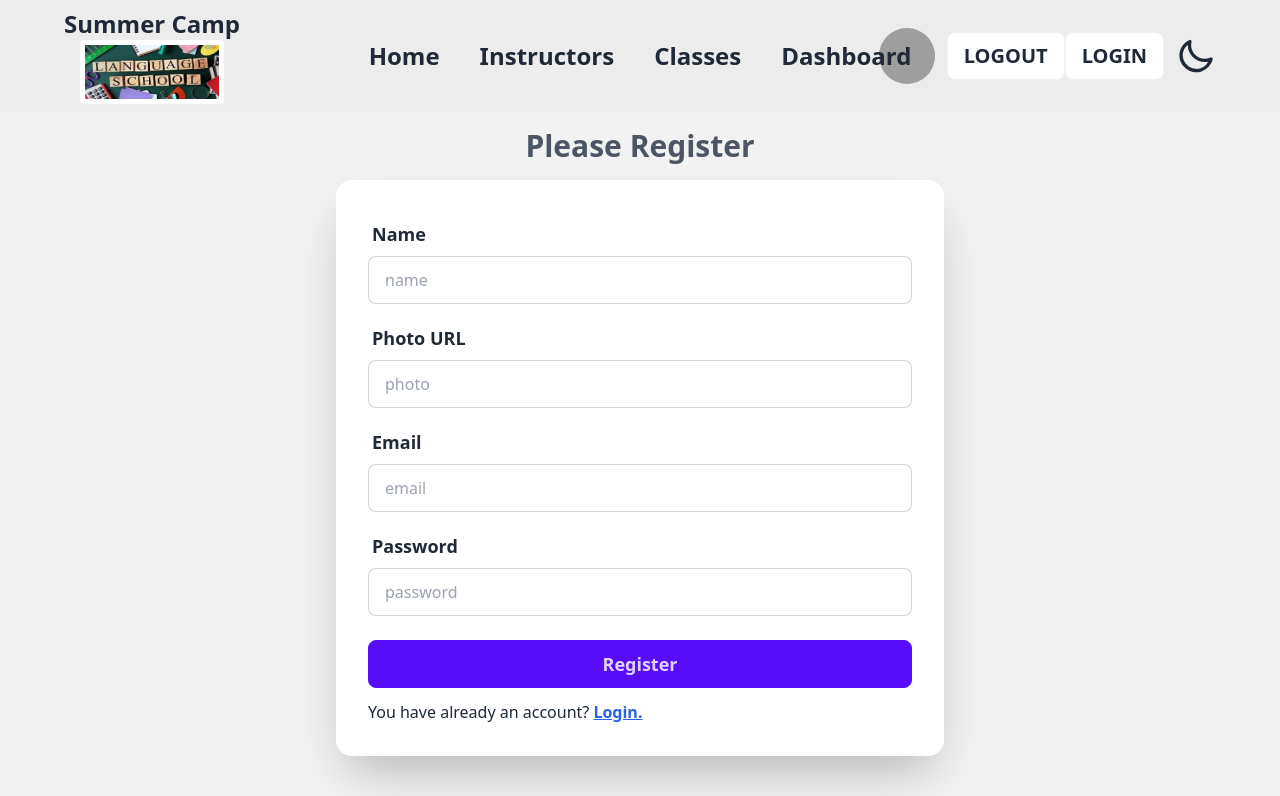
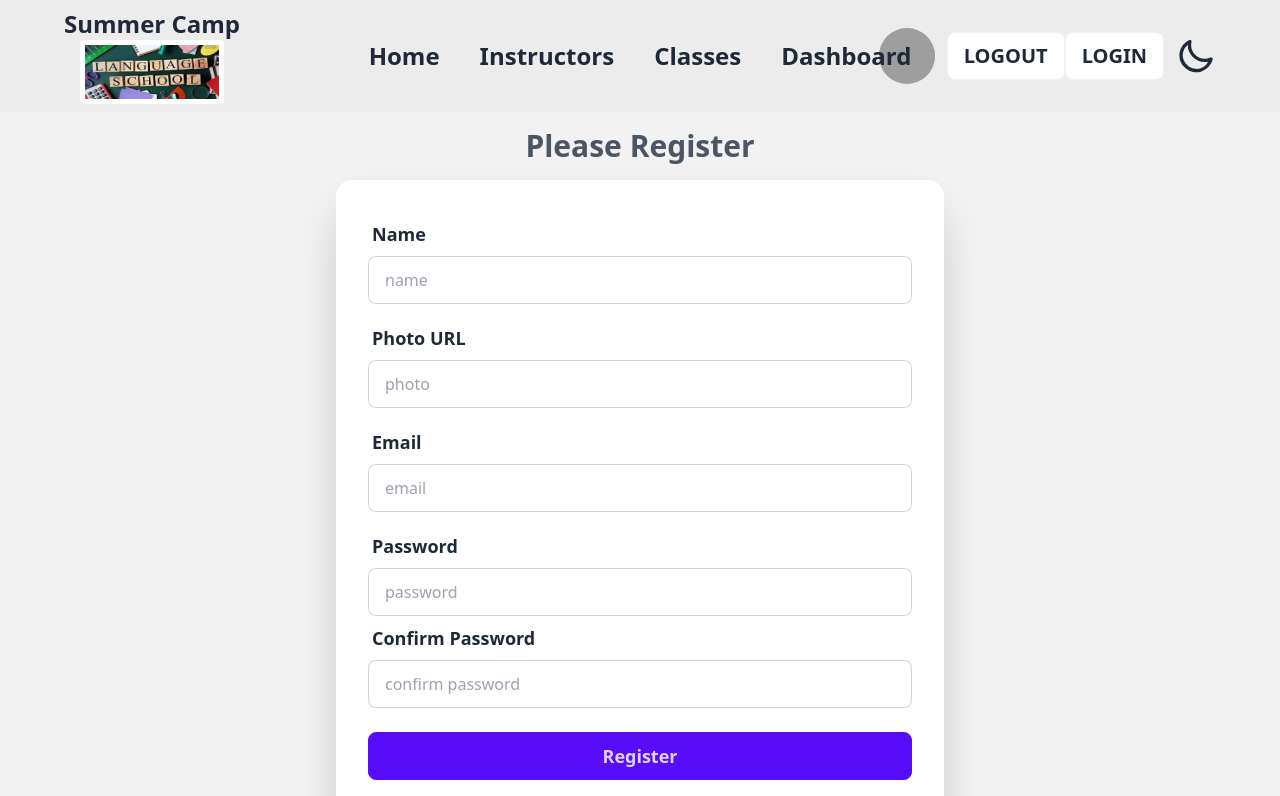
Before and after one commit to azaadd/summer-camp-client-side, a React (Create React App) app: page /register in a window 1280 px wide. Shown: the top 796 px of the page. Built offline with nearby package versions, Linux system fonts and the light colour scheme; grey boxes are pictures that could not be loaded.

Commit message:
added create AuthProvider

```diff
--- a/src/pages/register/Register.js
+++ b/src/pages/register/Register.js
@@ -41,6 +41,13 @@ const Register = () => {
                                 <input type="password" name='password' placeholder="password" className="input input-bordered" required />
 
                             </div>
+                            <div className="form-control">
+                                <label className="label">
+                                    <span className="label-text font-semibold text-lg">Confirm Password</span>
+                                </label>
+                                <input type="password" name='rePassword' placeholder="confirm password" className="input input-bordered" required />
+
+                            </div>
                             <div className="form-control mt-6">
                                 <input className="btn btn-primary font-semibold hover:bg-opacity-75 normal-case text-lg" type="submit" value="Register" />
                             </div>
--- /dev/null
+++ b/src/providers/AuthProvider.js
@@ -0,0 +1,26 @@
+import React, { createContext, useState } from 'react';
+import { getAuth } from "firebase/auth";
+import app from '../firebase/firebase.config';
+
+
+export const AuthContext = createContext();
+const auth = getAuth(app);
+
+const AuthProvider = ({children}) => {
+    const [user, setUser] = useState(null);
+    const [loading, setLoading] = useState(true);
+
+    const authInfo = {
+        user,
+        loading,
+
+    }
+
+    return (
+        <AuthContext.Provider value={authInfo}>
+            {children}
+        </AuthContext.Provider>
+    );
+};
+
+export default AuthProvider;
```
Also changed, not shown: src/index.js (+6 -3 lines).
